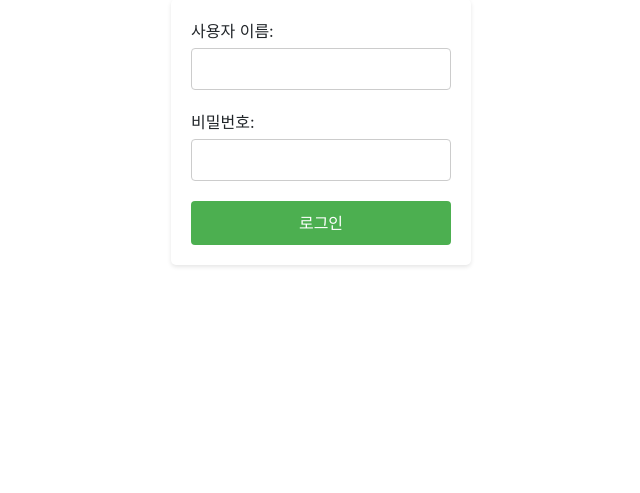
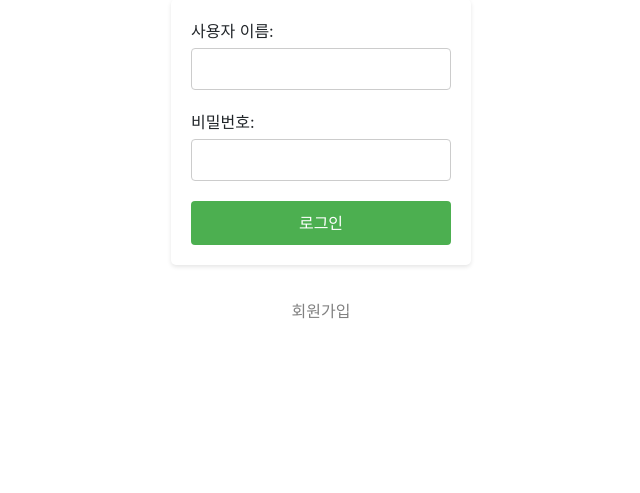
Before and after one commit to Nooooneee/NB, a Flask app: page /login in a window 1280 px wide. Shown: the part 283-776 px from the top of the page, without its empty margins (319-959 px from the left). Run offline with Flask 3, Linux system fonts and the light colour scheme; some libraries are stand-ins or nearby versions.

Commit message:
회원가입 버튼 추가

```diff
--- a/app.py
+++ b/app.py
@@ -50,7 +50,7 @@ def search():
 def autocomplete():
     search = request.args.get('term')
     cursor = mysql.connection.cursor()
-    query = f"SELECT name FROM food_info_2 WHERE name LIKE '%{search}%' LIMIT 5"
+    query = f"SELECT name FROM food_info_2 WHERE name LIKE '%{search}%' LIMIT 30"
     cursor.execute(query)
     results = cursor.fetchall()
     suggestions = [result['name'] for result in results]
--- a/templates/login.html
+++ b/templates/login.html
@@ -66,6 +66,12 @@
         </div>
         <button type="submit">로그인</button>
     </form>
+    <div style="text-align: center;">
+        <br>
+        <button onclick="window.location.href='/signup'" style="width: 200px; background-color: white; color: gray;">회원가입</button>
+    </div>
+
+
     {% for message in get_flashed_messages(category_filter=["success", "danger"]) %}
     <p>{{ message }}</p>
     {% endfor %}
```
